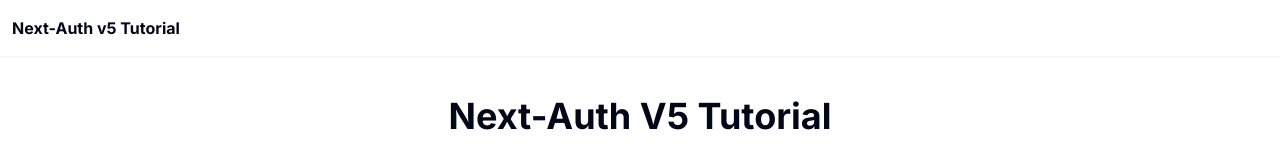
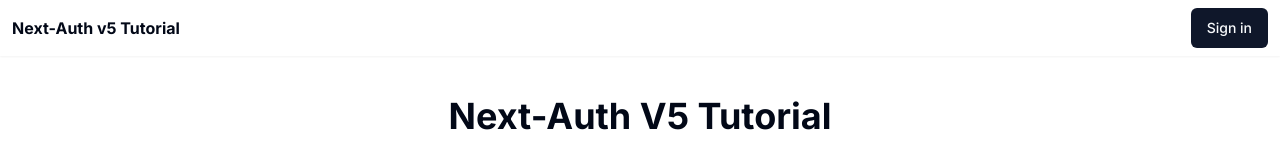
Before and after one commit to gonferreyra/next-auth, a Next.js app: page / in a window 1280 px wide. Shown: the top 160 px of the page. Built offline with nearby package versions, Linux system fonts and the light colour scheme; no server answers.

Commit message:
signin and signout functionality added with next-auth

```diff
--- a/src/components/NavBar.tsx
+++ b/src/components/NavBar.tsx
@@ -1,7 +1,12 @@
+import { auth, signIn } from "@/auth";
 import Link from "next/link";
+import { Button } from "./ui/button";
+import UserButton from "./UserButton";
 
-export default function NavBar() {
+export default async function NavBar() {
   // TODO: Show the currently logged-in user
+  const session = await auth();
+  const user = session?.user;
 
   return (
     <header className="sticky top-0 bg-background px-3 shadow-sm">
@@ -9,7 +14,21 @@
         <Link href="/" className="font-bold">
           Next-Auth v5 Tutorial
         </Link>
+        {user ? <UserButton user={user} /> : <SignInButton />}
       </nav>
     </header>
   );
 }
+
+function SignInButton() {
+  return (
+    <form
+      action={async () => {
+        "use server";
+        await signIn();
+      }}
+    >
+      <Button type="submit">Sign in</Button>
+    </form>
+  );
+}
--- a/src/components/UserButton.tsx
+++ b/src/components/UserButton.tsx
@@ -13,6 +13,7 @@
   DropdownMenuSeparator,
   DropdownMenuTrigger,
 } from "./ui/dropdown-menu";
+import { signOut } from "@/auth";
 
 interface UserButtonProps {
   user: User;
@@ -53,9 +54,16 @@
         <DropdownMenuSeparator />
         <DropdownMenuItem asChild>
           {/* TODO: Add a logout functionality */}
-          <button className="flex w-full items-center">
-            <LogOut className="mr-2 h-4 w-4" /> Sign Out
-          </button>
+          <form
+            action={async () => {
+              "use server";
+              await signOut();
+            }}
+          >
+            <button type="submit" className="flex w-full items-center">
+              <LogOut className="mr-2 h-4 w-4" /> Sign Out
+            </button>
+          </form>
         </DropdownMenuItem>
       </DropdownMenuContent>
     </DropdownMenu>
```
